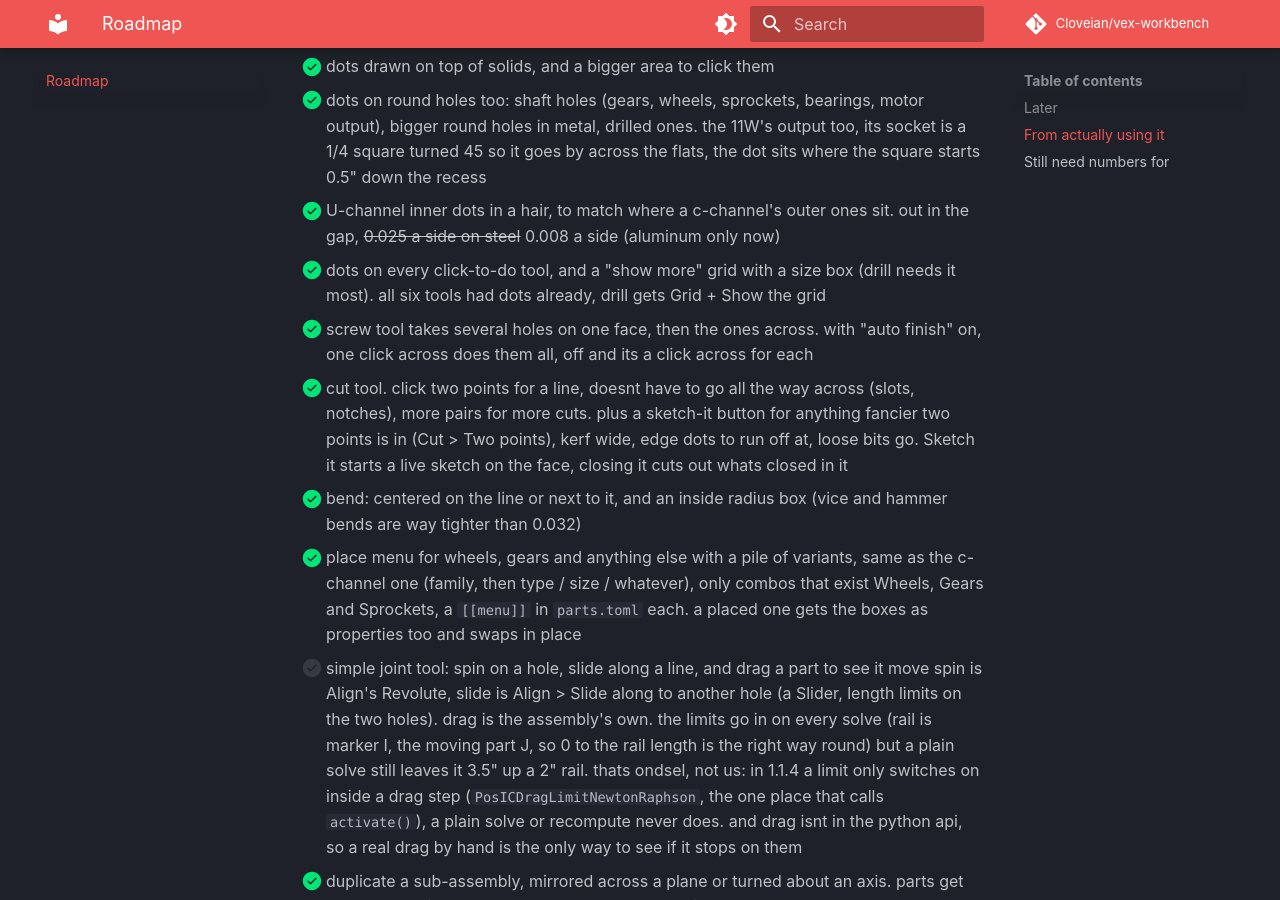
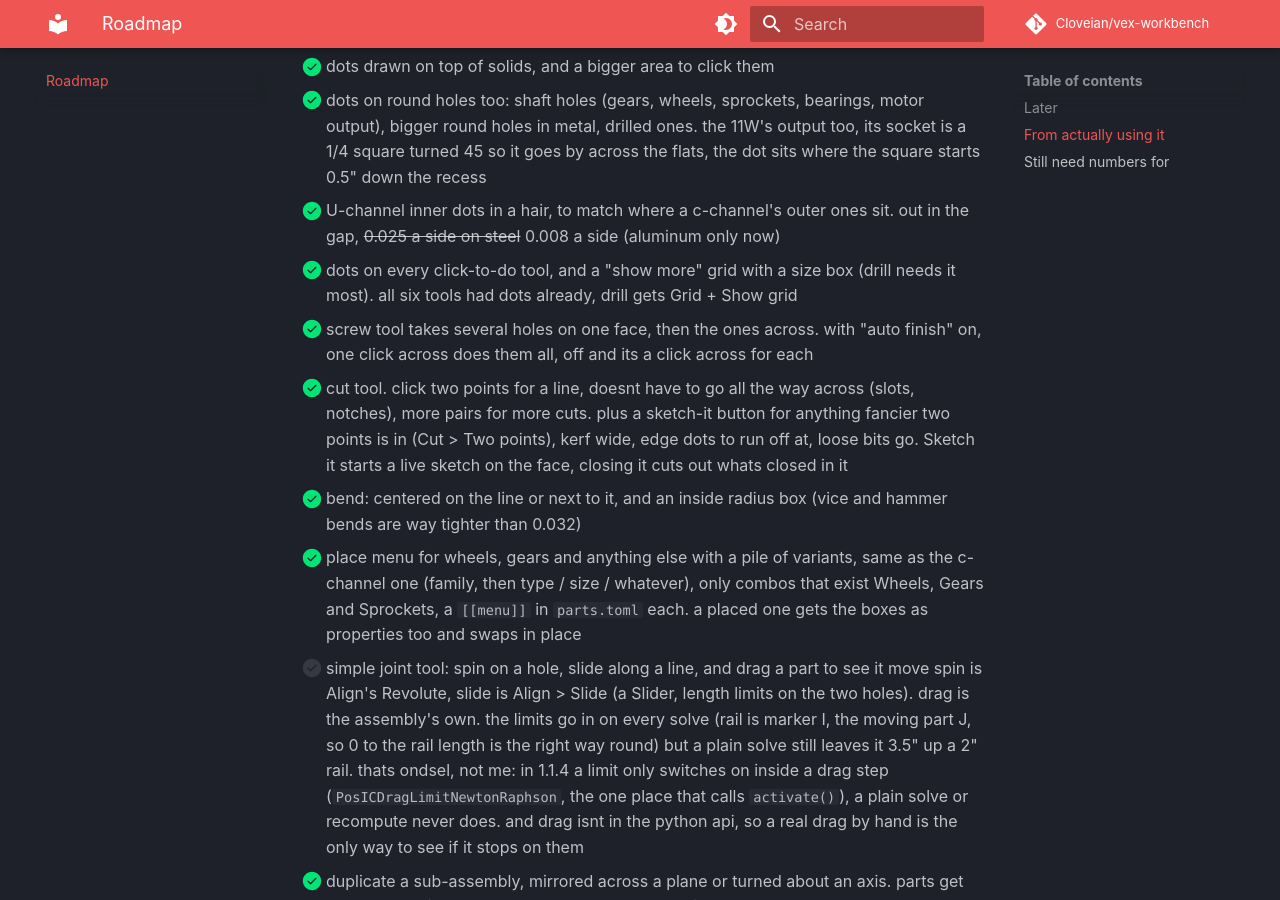
Before and after one commit to Cloveian/vex-workbench, an MkDocs documentation site: the page built from docs/roadmap.md, in a window 1280 px wide and 900 px high, scrolled down 1483 px. Built offline with MkDocs 1.6.1 and Material for MkDocs 9.7.7, drawn with Linux system fonts in a browser that asks for light colours; comment, search, counter and statistics services are not loaded.

```diff
--- a/docs/roadmap.md
+++ b/docs/roadmap.md
@@ -26,7 +26,7 @@ in build order, each one is something i can open and poke at
 - [x] dots drawn on top of solids, and a bigger area to click them
 - [x] dots on round holes too: shaft holes (gears, wheels, sprockets, bearings, motor output), bigger round holes in metal, drilled ones. the 11W's output too, its socket is a 1/4 square turned 45 so it goes by across the flats, the dot sits where the square starts 0.5" down the recess
 - [x] U-channel inner dots in a hair, to match where a c-channel's outer ones sit. out in the gap, ~~0.025 a side on steel~~ 0.008 a side (aluminum only now)
-- [x] dots on every click-to-do tool, and a "show more" grid with a size box (drill needs it most). all six tools had dots already, drill gets Grid + Show the grid
+- [x] dots on every click-to-do tool, and a "show more" grid with a size box (drill needs it most). all six tools had dots already, drill gets Grid + Show grid
 - [x] screw tool takes several holes on one face, then the ones across. with "auto finish" on, one click across does them all, off and its a click across for each
 - [x] cut tool. click two points for a line, doesnt have to go all the way across (slots, notches), more pairs for more cuts. plus a sketch-it button for anything fancier
 	two points is in (Cut > Two points), kerf wide, edge dots to run off at, loose bits go. Sketch it starts a live sketch on the face, closing it cuts out whats closed in it
@@ -34,7 +34,7 @@ in build order, each one is something i can open and poke at
 - [x] place menu for wheels, gears and anything else with a pile of variants, same as the c-channel one (family, then type / size / whatever), only combos that exist
 	Wheels, Gears and Sprockets, a `[[menu]]` in `parts.toml` each. a placed one gets the boxes as properties too and swaps in place
 - [ ] simple joint tool: spin on a hole, slide along a line, and drag a part to see it move
-	spin is Align's Revolute, slide is Align > Slide along to another hole (a Slider, length limits on the two holes). drag is the assembly's own. the limits go in on every solve (rail is marker I, the moving part J, so 0 to the rail length is the right way round) but a plain solve still leaves it 3.5" up a 2" rail. thats ondsel, not us: in 1.1.4 a limit only switches on inside a drag step (`PosICDragLimitNewtonRaphson`, the one place that calls `activate()`), a plain solve or recompute never does. and drag isnt in the python api, so a real drag by hand is the only way to see if it stops on them
+	spin is Align's Revolute, slide is Align > Slide (a Slider, length limits on the two holes). drag is the assembly's own. the limits go in on every solve (rail is marker I, the moving part J, so 0 to the rail length is the right way round) but a plain solve still leaves it 3.5" up a 2" rail. thats ondsel, not me: in 1.1.4 a limit only switches on inside a drag step (`PosICDragLimitNewtonRaphson`, the one place that calls `activate()`), a plain solve or recompute never does. and drag isnt in the python api, so a real drag by hand is the only way to see if it stops on them
 - [x] duplicate a sub-assembly, mirrored across a plane or turned about an axis. parts get turned, not mirrored, so they stay real parts
 	Duplicate tool. each part goes through world mirror x placement x a mirror across one of its own middle planes (found off its vertices), two reflections = a turn. worked metal with no middle plane left gets its steps mirrored on the plain part's. mecanums swap to the other hand, other handed ones (motors) get turned across the plane they nearly mirror on and named. joints between copied parts come along, and ones to parts that stay put go to the mirrored / turned hole on them if theres one, a mirrored frame is own x frame x a flip of its own y so it stays right handed, offsets conjugated by that flip
 - [ ] real colors and materials on every vex part
```
Also changed, not shown: README.md (+1 -1 lines), docs/using.md (+5 -5 lines), 3 other files.
